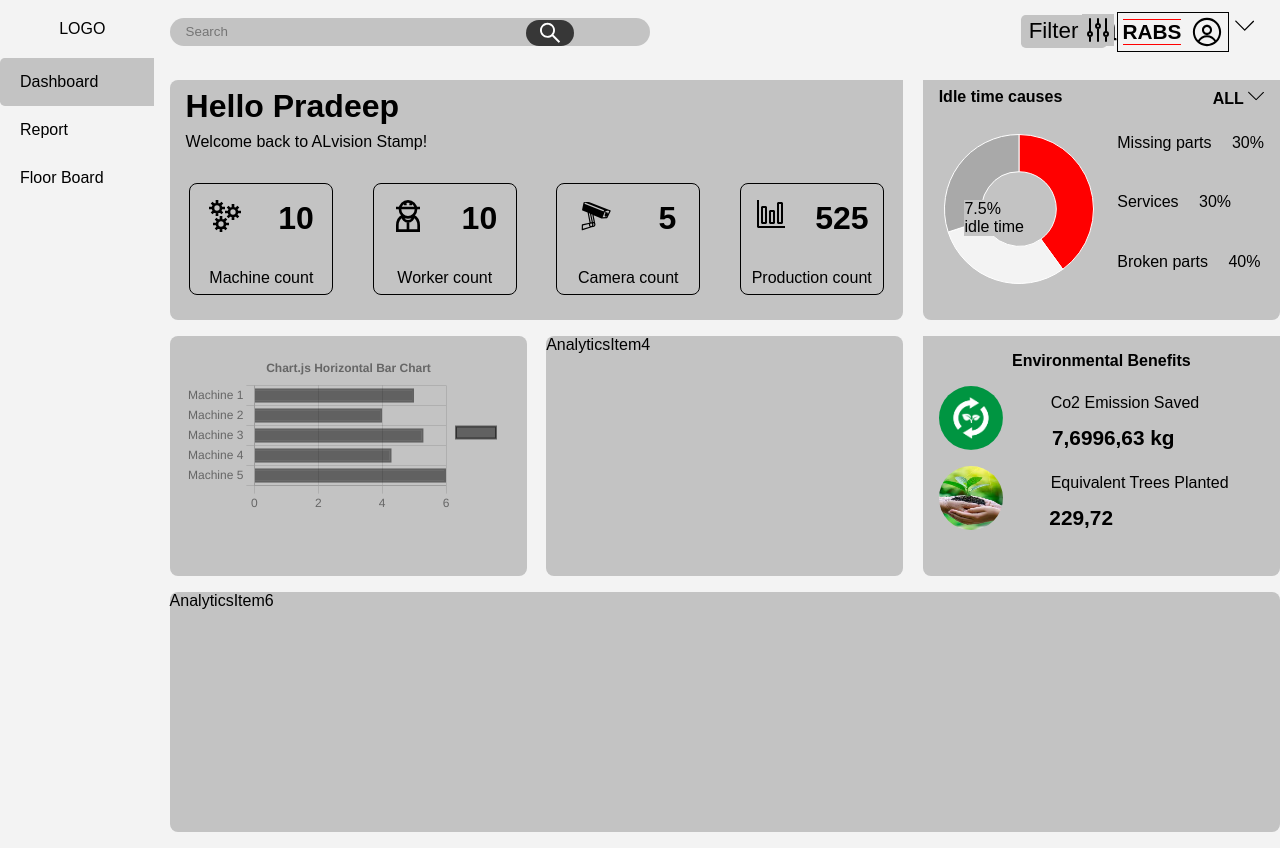
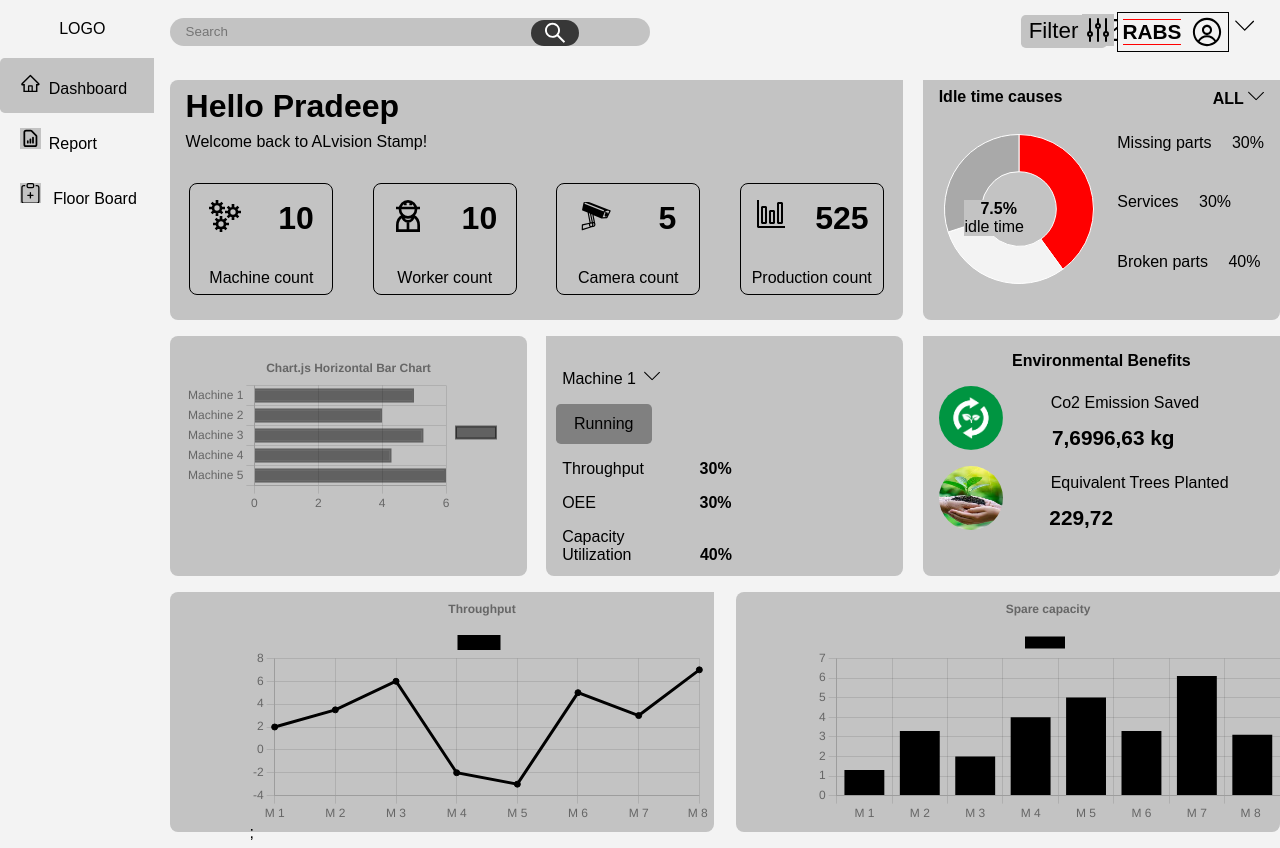
Before and after one commit to Divy97/assignment-alluvium-dashboard, a React (Vite) app: page / in a window 1280 px wide. Built offline with nearby package versions, Linux system fonts and the light colour scheme.

Commit message:
item4,5,6 is done

```diff
--- a/src/components/analytics/Analytics.component.jsx
+++ b/src/components/analytics/Analytics.component.jsx
@@ -1,13 +1,11 @@
-import React from "react";
 import AnalyticsItem1 from "./analyticsItem1/AnalyticsItem1.component";
 import AnalyticsItem2 from "./analyticsItem2/AnalyticsItem2.component";
 import AnalyticsItem3 from "./analyticsItem3/AnalyticsItem3.component";
 import AnalyticsItem4 from "./analyticsItem4/AnalyticsItem4.component";
 import AnalyticsItem5 from "./analyticsItem5/AnalyticsItem5.component";
+import AnalyticsItem6 from "./analyticsItem6/AnalyticsItem6.component";
 
 import "./Analytics.styles.css";
-import AnalyticsItem6 from "./analyticsItem6/AnalyticsItem6.component";
-import AnalyticsItem7 from "./analyticsItem7/AnalyticsItem7.componenet";
 
 const Analytics = () => {
   return (
--- a/src/components/analytics/analyticsItem2/AnalyticsItem2.component.jsx
+++ b/src/components/analytics/analyticsItem2/AnalyticsItem2.component.jsx
@@ -28,7 +28,16 @@ const AnalyticsItem2 = () => {
         <div className="analyticsItem2_graph background ">
           <Doughnut data={data} aspectRatio="2/3" className=" background" />
           <p className="background">
-            7.5% <br />
+            <span
+              className="background"
+              style={{
+                marginLeft: "1rem",
+                fontWeight: "bold",
+              }}
+            >
+              7.5%
+            </span>{" "}
+            <br />
             idle time{" "}
           </p>
         </div>
--- a/src/components/analytics/analyticsItem4/AnalyticsItem4.component.jsx
+++ b/src/components/analytics/analyticsItem4/AnalyticsItem4.component.jsx
@@ -1,7 +1,118 @@
+import { SlArrowDown } from "react-icons/sl";
+import {
+  Chart as ChartJS,
+  CategoryScale,
+  LinearScale,
+  BarElement,
+  Title,
+  Tooltip,
+  Legend,
+} from "chart.js";
+import { Bar } from "react-chartjs-2";
+
+ChartJS.register(
+  CategoryScale,
+  LinearScale,
+  BarElement,
+  Title,
+  Tooltip,
+  Legend
+);
+
 import "./AnalyticsItem4.styles.css";
 const AnalyticsItem4 = () => {
+  const options = {
+    responsive: true,
+    plugins: {
+      legend: {
+        position: "top",
+      },
+      title: {
+        display: true,
+        text: "Chart.js Bar Chart",
+      },
+    },
+  };
+
+  const labels = [
+    "January",
+    "February",
+    "March",
+    "April",
+    "May",
+    "June",
+    "July",
+  ];
+
+  const data = {
+    labels,
+    datasets: [
+      {
+        label: "Dataset 1",
+        data: [1, 2, 3, 4, 5, 6, 7],
+        backgroundColor: "rgba(255, 99, 132, 0.5)",
+      },
+      {
+        label: "Dataset 2",
+        data: [1, 2, 3, 4, 5, 6, 7],
+        backgroundColor: "rgba(53, 162, 235, 0.5)",
+      },
+    ],
+  };
+
   return (
-    <div className="analyticsItem4_container background">AnalyticsItem4</div>
+    <div className="analyticsItem4_container background">
+      <div className="analyticsItem4_left background">
+        <p className="analyticsItem4_p background">
+          Machine 1
+          <SlArrowDown
+            className="background"
+            style={{
+              marginLeft: "0.5rem",
+            }}
+          />
+        </p>
+        <div className="analyticsItem4_running">Running</div>
+        <div className="background">
+          <p className="background analyticalItem4_para">
+            Throughput{" "}
+            <span
+              className="background analyticsItem4_span"
+              style={{
+                marginLeft: "3.2rem",
+              }}
+            >
+              30%
+            </span>
+          </p>
+          <p className="background analyticalItem4_para">
+            OEE{" "}
+            <span
+              className="background analyticsItem4_span"
+              style={{
+                marginLeft: "6.2rem",
+              }}
+            >
+              30%
+            </span>
+          </p>
+          <p className="background analyticalItem4_para">
+            Capacity <br /> Utilization{" "}
+            <span
+              className="background analyticsItem4_span"
+              style={{
+                marginLeft: "4rem",
+              }}
+            >
+              40%
+            </span>
+          </p>
+        </div>
+      </div>
+      <div className="analyticsItem4_right background">
+        {/* <Bar options={options} data={data} />; */}
+      </div>
+    </div>
   );
 };
 
--- a/src/components/analytics/analyticsItem4/AnalyticsItem4.styles.css
+++ b/src/components/analytics/analyticsItem4/AnalyticsItem4.styles.css
@@ -8,3 +8,37 @@
   height: 15rem;
   border-radius: 0.5rem;
 }
+
+.analyticsItem4_p {
+  padding: 1rem;
+  padding-top: 2rem;
+}
+
+.analyticsItem4_running {
+  display: flex;
+  justify-content: center;
+  align-items: center;
+  margin-left: 0.6rem;
+  height: 2.5rem;
+  width: 6rem;
+  border-radius: 0.3rem;
+  background-color: gray;
+}
+
+.analyticsItem4_left {
+  float: left;
+}
+
+.analyticsItem4_right {
+  float: right;
+}
+
+.analyticalItem4_para {
+  margin-top: 1rem;
+  margin-left: 1rem;
+}
+
+.analyticsItem4_span {
+  color: #000;
+  font-weight: bold;
+}
--- a/src/components/analytics/analyticsItem6/AnalyticsItem6.component.jsx
+++ b/src/components/analytics/analyticsItem6/AnalyticsItem6.component.jsx
@@ -1,7 +1,99 @@
+import {
+  Chart as ChartJS,
+  CategoryScale,
+  LinearScale,
+  BarElement,
+  Title,
+  Tooltip,
+  Legend,
+  PointElement,
+  LineElement,
+} from "chart.js";
+import { Bar } from "react-chartjs-2";
+import { Line } from "react-chartjs-2";
+
+ChartJS.register(
+  CategoryScale,
+  LinearScale,
+  BarElement,
+  Title,
+  Tooltip,
+  Legend,
+  PointElement,
+  LineElement
+);
+
 import "./AnalyticsItem6.styles.css";
 const AnalyticsItem6 = () => {
+  const options = {
+    responsive: true,
+    plugins: {
+      legend: {
+        position: "top",
+      },
+      title: {
+        display: true,
+        text: "Spare capacity",
+      },
+    },
+  };
+
+  const labels = ["M 1", "M 2", "M 3", "M 4", "M 5", "M 6", "M 7", "M 8 "];
+  const data = {
+    labels,
+    datasets: [
+      {
+        label: "",
+        data: [1.3, 3.3, 2, 4, 5, 3.3, 6.1, 3.1],
+        backgroundColor: "#000",
+      },
+    ],
+  };
+
+  const options2 = {
+    responsive: true,
+    plugins: {
+      legend: {
+        position: "top",
+      },
+      title: {
+        display: true,
+        text: "Throughput",
+      },
+    },
+  };
+
+  const labels2 = [
+    "January",
+    "February",
+    "March",
+    "April",
+    "May",
+    "June",
+    "July",
+  ];
+
+  const data2 = {
+    labels,
+    datasets: [
+      {
+        label: "",
+        data: [2, 3.5, 6, -2, -3, 5, 3, 7],
+        borderColor: "#000",
+        backgroundColor: "#000",
+      },
+    ],
+  };
+
   return (
-    <div className="analyticsItem6_container background">AnalyticsItem6</div>
+    <div className="analyticsItem6_container ">
+      <div className="left  background">
+        <Line options={options2} data={data2} className="background" />;
+      </div>
+      <div className="right background">
+        <Bar options={options} data={data} className="background" />
+      </div>
+    </div>
   );
 };
 
--- a/src/components/analytics/analyticsItem6/AnalyticsItem6.styles.css
+++ b/src/components/analytics/analyticsItem6/AnalyticsItem6.styles.css
@@ -7,4 +7,21 @@
   width: auto;
   height: 15rem;
   border-radius: 0.5rem;
+  margin-bottom: 1rem;
 }
+
+.left {
+  padding-left: 5rem;
+  width: 49%;
+  height: 15rem;
+  float: left;
+  border-radius: 0.5rem;
+}
+
+.right {
+  padding-left: 5rem;
+  width: 49%;
+  height: 15rem;
+  float: right;
+  border-radius: 0.5rem;
+}
--- a/src/components/analytics/analyticsItem7/AnalyticsItem7.componenet.jsx
+++ /dev/null
@@ -1,8 +0,0 @@
-import "./AnalyticsItem7.styles.css";
-const AnalyticsItem7 = () => {
-  return (
-    <div className="analyticsItem7_container background">AnalyticsItem7</div>
-  );
-};
-
-export default AnalyticsItem7;
--- a/src/components/analytics/analyticsItem7/AnalyticsItem7.styles.css
+++ /dev/null
@@ -1,10 +0,0 @@
-.background {
-  background: #c3c3c3;
-}
-
-.analyticsItem7_container {
-  margin-left: 1rem;
-  width: auto;
-  height: 15rem;
-  border-radius: 0.5rem;
-}
--- a/src/components/navigationbar/Navigation.styles.css
+++ b/src/components/navigationbar/Navigation.styles.css
@@ -19,7 +19,7 @@
 .navigation_searchBar_icon {
   position: absolute;
   top: 2.5%;
-  left: 41.1%;
+  left: 41.5%;
   color: #fff;
   background-color: #373737;
   height: 1.6rem;
@@ -28,7 +28,7 @@
 }
 
 .navigation_utility_iconsContainer {
-  margin-left: 27rem;
+  margin-left: 25rem;
 }
 
 .navigation_utility_icon {
--- a/src/components/sidebar/Sidebar.component.jsx
+++ b/src/components/sidebar/Sidebar.component.jsx
@@ -1,4 +1,7 @@
-import React from "react";
+import { AiOutlineHome } from "react-icons/ai";
+import { HiOutlineDocumentReport } from "react-icons/hi";
+import { BsClipboardPlus } from "react-icons/bs";
+
 import "./Sidebar.styles.css";
 
 const Sidebar = () => {
@@ -7,9 +10,17 @@ const Sidebar = () => {
       <div className="sidebar_list_container">
         <ul>
           <li className="sidebar_logo">LOGO</li>
-          <li className="sidebar_list_items active">Dashboard</li>
-          <li className="sidebar_list_items">Report</li>
-          <li className="sidebar_list_items">Floor Board</li>
+          <li className="sidebar_list_items active">
+            <AiOutlineHome className="home_icon background" />
+            Dashboard
+          </li>
+          <li className="sidebar_list_items">
+            <HiOutlineDocumentReport className="home_icon background" />
+            Report
+          </li>
+          <li className="sidebar_list_items">
+            <BsClipboardPlus className="home_icon background" /> Floor Board
+          </li>
         </ul>
       </div>
     </div>
--- a/src/components/sidebar/Sidebar.styles.css
+++ b/src/components/sidebar/Sidebar.styles.css
@@ -1,3 +1,12 @@
+.background {
+  background-color: #c3c3c3;
+}
+
+.home_icon {
+  margin-right: 0.5rem;
+  font-size: 1.3rem;
+}
+
 .sidebar_container {
   height: 100vh;
   width: 11rem;
```
